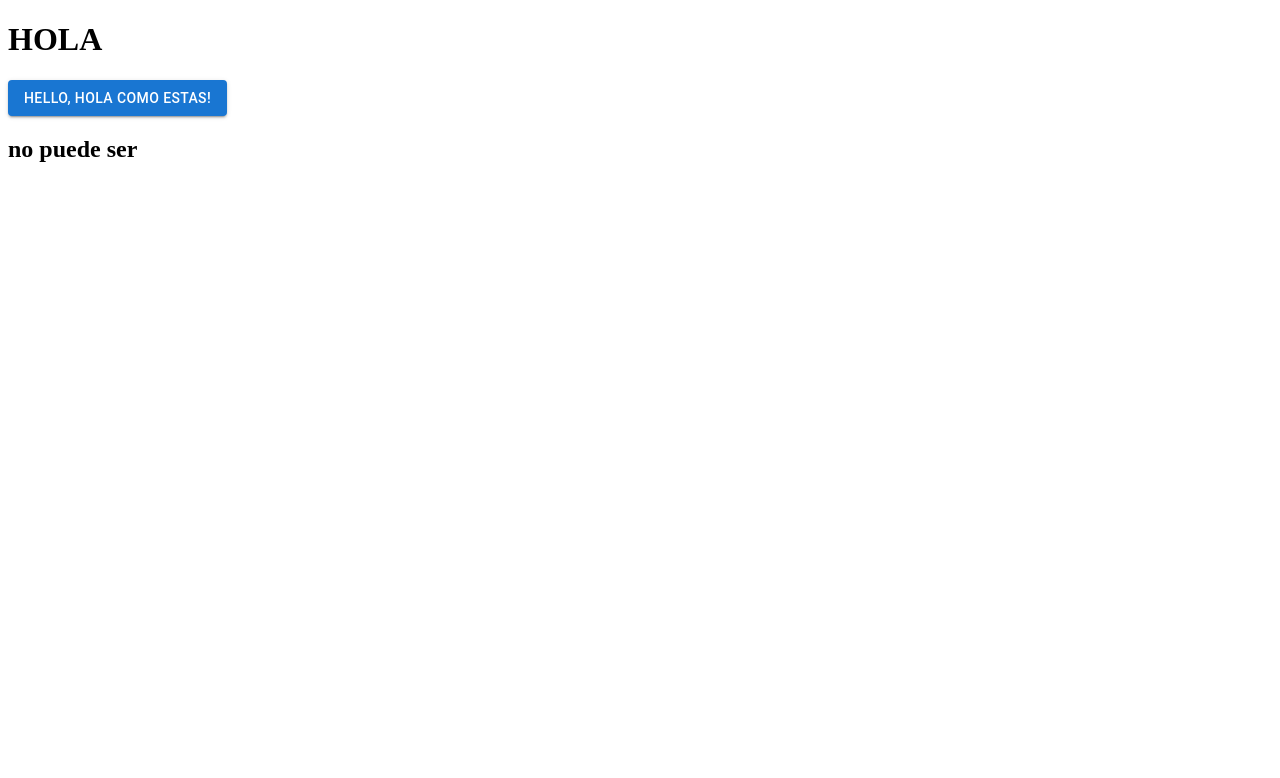
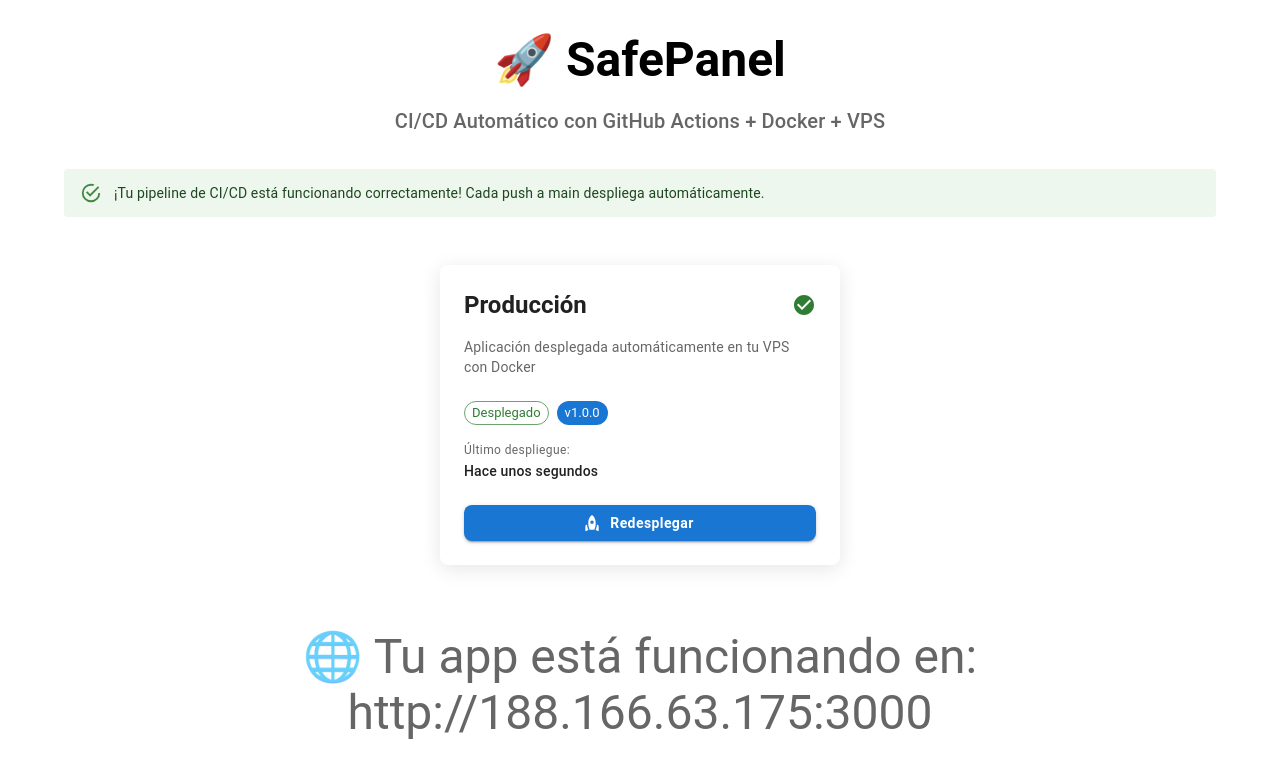
Before and after one commit to ELVISrodrigo123/safe_panel_frontend, a Next.js app: page / in a window 1280 px wide. Shown: the top 778 px of the page. Built offline with nearby package versions, Linux system fonts and the light colour scheme.

Commit message:
new component card

```diff
--- a/app/page.tsx
+++ b/app/page.tsx
@@ -1,11 +1,56 @@
-import HelloButton from '@/components/HelloButton';
+'use client';
+
+import { useState } from 'react';
+import { Container, Typography, Grid, Box, Alert } from '@mui/material';
+import DeploymentCard from '@/components/DeploymentCard';
 
 export default function Home() {
+  const [deploymentStatus, setDeploymentStatus] = useState<'success' | 'deploying' | 'error'>(
+    'success'
+  );
+
+  const handleRedeploy = () => {
+    setDeploymentStatus('deploying');
+    // Simular despliegue
+    setTimeout(() => {
+      setDeploymentStatus('success');
+    }, 3000);
+  };
+
   return (
-    <>
-      <h1>HOLA</h1>
-      <HelloButton name="hola como estas" />
-      <h2>no puede ser</h2>
-    </>
+    <Container maxWidth="lg">
+      <Box textAlign="center" my={4}>
+        <Typography variant="h3" component="h1" gutterBottom fontWeight="bold">
+          🚀 SafePanel
+        </Typography>
+        <Typography variant="h6" color="text.secondary" mb={4}>
+          CI/CD Automático con GitHub Actions + Docker + VPS
+        </Typography>
+      </Box>
+
+      <Alert severity="success" sx={{ mb: 4 }}>
+        ¡Tu pipeline de CI/CD está funcionando correctamente! Cada push a main despliega
+        automáticamente.
+      </Alert>
+
+      <Grid container justifyContent="center">
+        <Grid>
+          <DeploymentCard
+            title="Producción"
+            description="Aplicación desplegada automáticamente en tu VPS con Docker"
+            status={deploymentStatus}
+            lastDeployed="Hace unos segundos"
+            version="1.0.0"
+            onRedeploy={handleRedeploy}
+          />
+        </Grid>
+      </Grid>
+
+      <Box mt={6} textAlign="center">
+        <Typography variant="h3" color="text.secondary">
+          🌐 Tu app está funcionando en: http://188.166.63.175:3000
+        </Typography>
+      </Box>
+    </Container>
   );
 }
--- /dev/null
+++ b/components/DeploymentCard.tsx
@@ -0,0 +1,130 @@
+import React from 'react';
+import { Card, CardContent, Typography, Box, Chip, Button } from '@mui/material';
+import { CheckCircle, Cloud, Code, Rocket } from '@mui/icons-material';
+
+interface DeploymentCardProps {
+  title: string;
+  description: string;
+  status: 'success' | 'deploying' | 'error';
+  lastDeployed: string;
+  version: string;
+  onRedeploy?: () => void;
+}
+
+const DeploymentCard: React.FC<DeploymentCardProps> = ({
+  title,
+  description,
+  status,
+  lastDeployed,
+  version,
+  onRedeploy,
+}) => {
+  const getStatusIcon = () => {
+    switch (status) {
+      case 'success':
+        return <CheckCircle color="success" />;
+      case 'deploying':
+        return <Cloud color="info" />;
+      case 'error':
+        return <Code color="error" />;
+      default:
+        return <Rocket color="action" />;
+    }
+  };
+
+  const getStatusColor = () => {
+    switch (status) {
+      case 'success':
+        return 'success';
+      case 'deploying':
+        return 'info';
+      case 'error':
+        return 'error';
+      default:
+        return 'default';
+    }
+  };
+
+  const getStatusText = () => {
+    switch (status) {
+      case 'success':
+        return 'Desplegado';
+      case 'deploying':
+        return 'Desplegando';
+      case 'error':
+        return 'Error';
+      default:
+        return 'Desconocido';
+    }
+  };
+
+  return (
+    <Card
+      sx={{
+        maxWidth: 400,
+        margin: 2,
+        boxShadow: '0 4px 20px rgba(0,0,0,0.1)',
+        borderRadius: 2,
+        transition: 'transform 0.2s, box-shadow 0.2s',
+        '&:hover': {
+          transform: 'translateY(-4px)',
+          boxShadow: '0 8px 30px rgba(0,0,0,0.15)',
+        },
+      }}
+    >
+      <CardContent sx={{ p: 3 }}>
+        {/* Header */}
+        <Box display="flex" alignItems="center" justifyContent="space-between" mb={2}>
+          <Typography variant="h5" component="h2" fontWeight="bold">
+            {title}
+          </Typography>
+          {getStatusIcon()}
+        </Box>
+
+        {/* Description */}
+        <Typography variant="body2" color="text.secondary" mb={3}>
+          {description}
+        </Typography>
+
+        {/* Status and Version */}
+        <Box display="flex" gap={1} mb={2} flexWrap="wrap">
+          <Chip
+            label={getStatusText()}
+            color={getStatusColor()}
+            size="small"
+            variant="outlined"
+          />
+          <Chip label={`v${version}`} color="primary" size="small" />
+        </Box>
+
+        {/* Deployment Info */}
+        <Box mb={3}>
+          <Typography variant="caption" color="text.secondary" display="block">
+            Último despliegue:
+          </Typography>
+          <Typography variant="body2" fontWeight="medium">
+            {lastDeployed}
+          </Typography>
+        </Box>
+
+        {/* Action Button */}
+        <Button
+          variant="contained"
+          fullWidth
+          startIcon={<Rocket />}
+          onClick={onRedeploy}
+          disabled={status === 'deploying'}
+          sx={{
+            borderRadius: 2,
+            textTransform: 'none',
+            fontWeight: 'bold',
+          }}
+        >
+          {status === 'deploying' ? 'Desplegando...' : 'Redesplegar'}
+        </Button>
+      </CardContent>
+    </Card>
+  );
+};
+
+export default DeploymentCard;
```
Also changed, not shown: tsconfig.json (+7 -2 lines), 1 other file (tests, documents, lock files or other folders).
